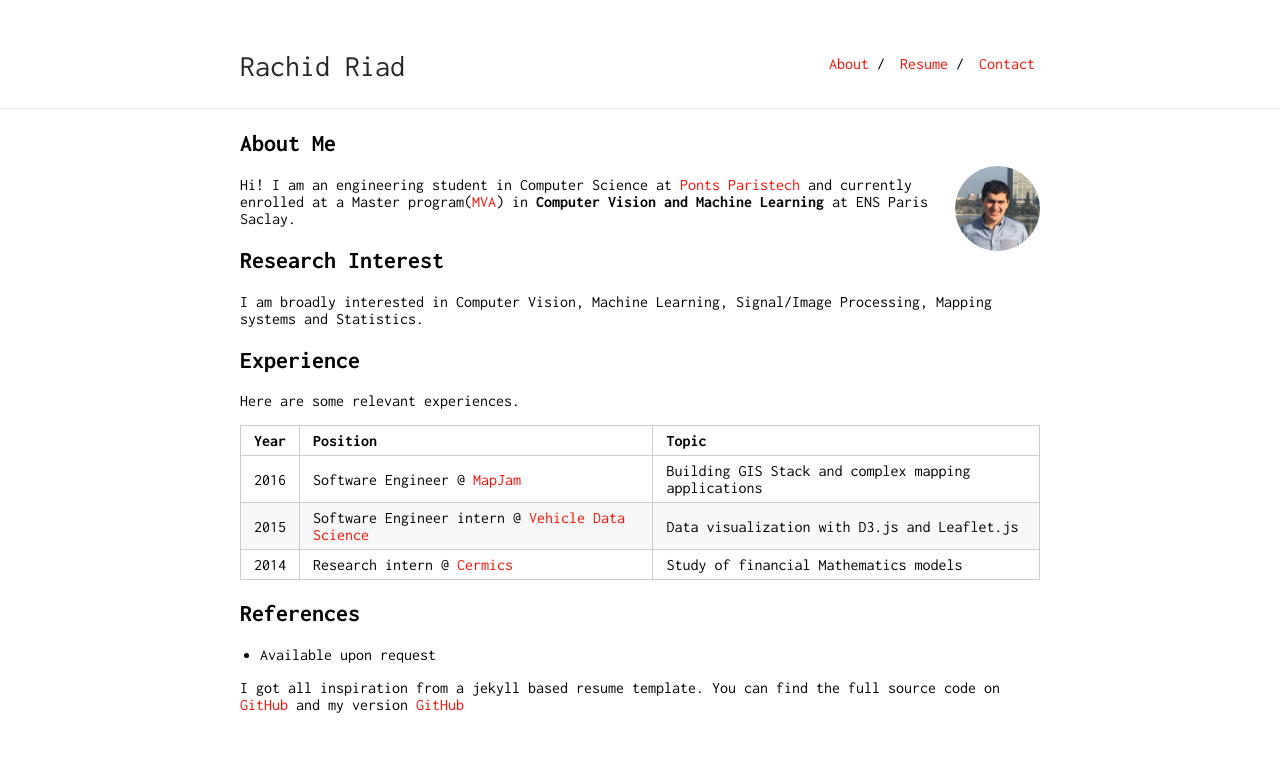
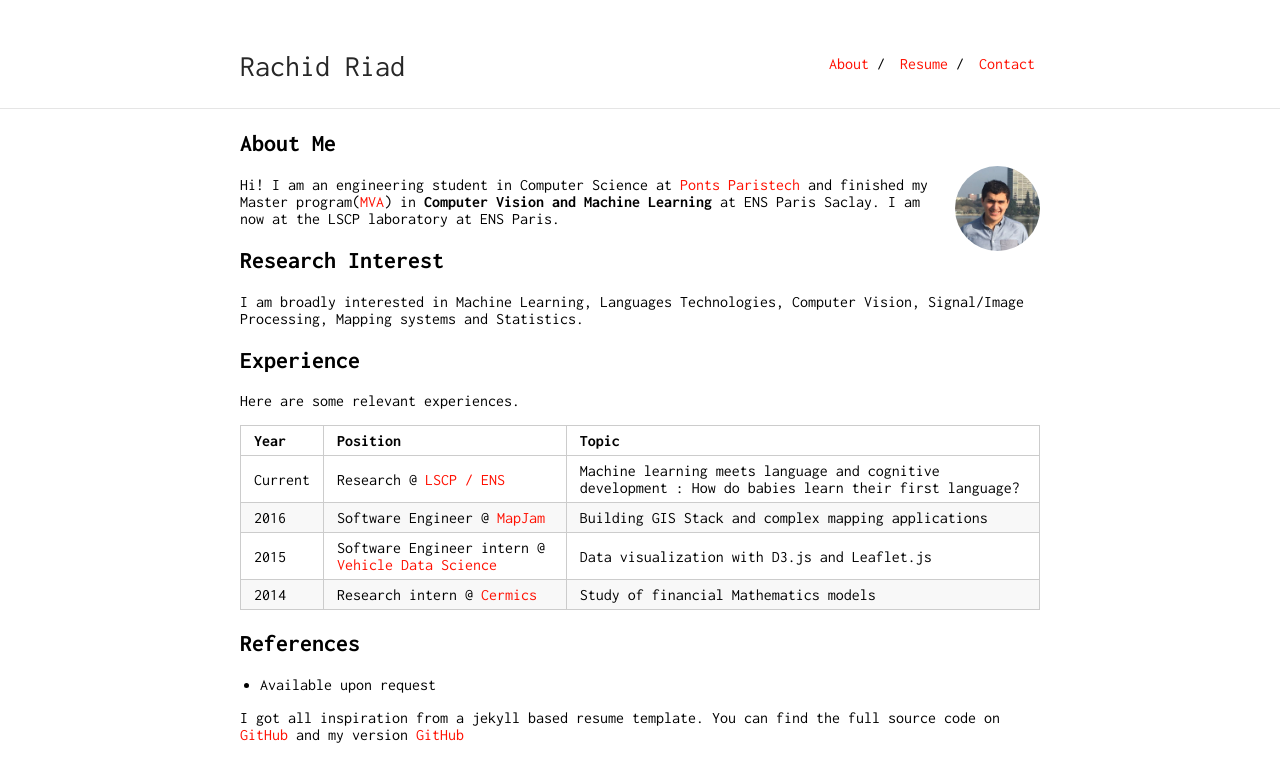
Before and after one commit to Rachine/Rachine.github.io, a Jekyll site: the page built from index.md, in a window 1280 px wide. Shown: the top 782 px of the page. Built offline with Jekyll 4.4.1, drawn with Linux system fonts in a browser that asks for light colours; our own code applies the rules of GitHub Pages for plain Markdown files.

Commit message:
Update internship

```diff
--- a/index.md
+++ b/index.md
@@ -6,12 +6,12 @@ layout: default
 
 <img class="profile-picture" src="picture.jpg">
 
-Hi! I am an engineering student in Computer Science at [Ponts Paristech](http://www.enpc.fr/) and currently enrolled at a Master program([MVA](http://www.math.ens-cachan.fr/version-francaise/formations/master-mva/contenus-/master-mva-cours-2016-2017-161721.kjsp?RH=1242415112528)) in **Computer Vision and Machine Learning** at ENS Paris Saclay.
+Hi! I am an engineering student in Computer Science at [Ponts Paristech](http://www.enpc.fr/) and finished my Master program([MVA](http://www.math.ens-cachan.fr/version-francaise/formations/master-mva/contenus-/master-mva-cours-2016-2017-161721.kjsp?RH=1242415112528)) in **Computer Vision and Machine Learning** at ENS Paris Saclay. I am now at the LSCP laboratory at ENS Paris.
 
 
 ## Research Interest
 
-I am broadly interested in Computer Vision, Machine Learning, Signal/Image Processing, Mapping systems and Statistics.
+I am broadly interested in Machine Learning, Languages Technologies, Computer Vision, Signal/Image Processing, Mapping systems and Statistics.
 
 <!-- ## Publications
 
@@ -26,6 +26,7 @@ Here are some relevant experiences.
 
 Year | Position | Topic
 -----|-------|--------
+Current | Research @ [LSCP / ENS](http://www.lscp.net/index.php) | Machine learning meets language and cognitive development : How do babies learn their first language?
 2016 | Software Engineer @ [MapJam](https://mapjam.com) | Building GIS Stack and complex mapping applications
 2015 | Software Engineer intern @ [Vehicle Data Science](https://www.crunchbase.com/organization/vehicle-data-science#/entity) | Data visualization with D3.js and Leaflet.js
 2014 | Research intern @ [Cermics](http://cermics.enpc.fr/) | Study of financial Mathematics models
```
Also changed, not shown: about.md (+3 -2 lines), 2 other files.
